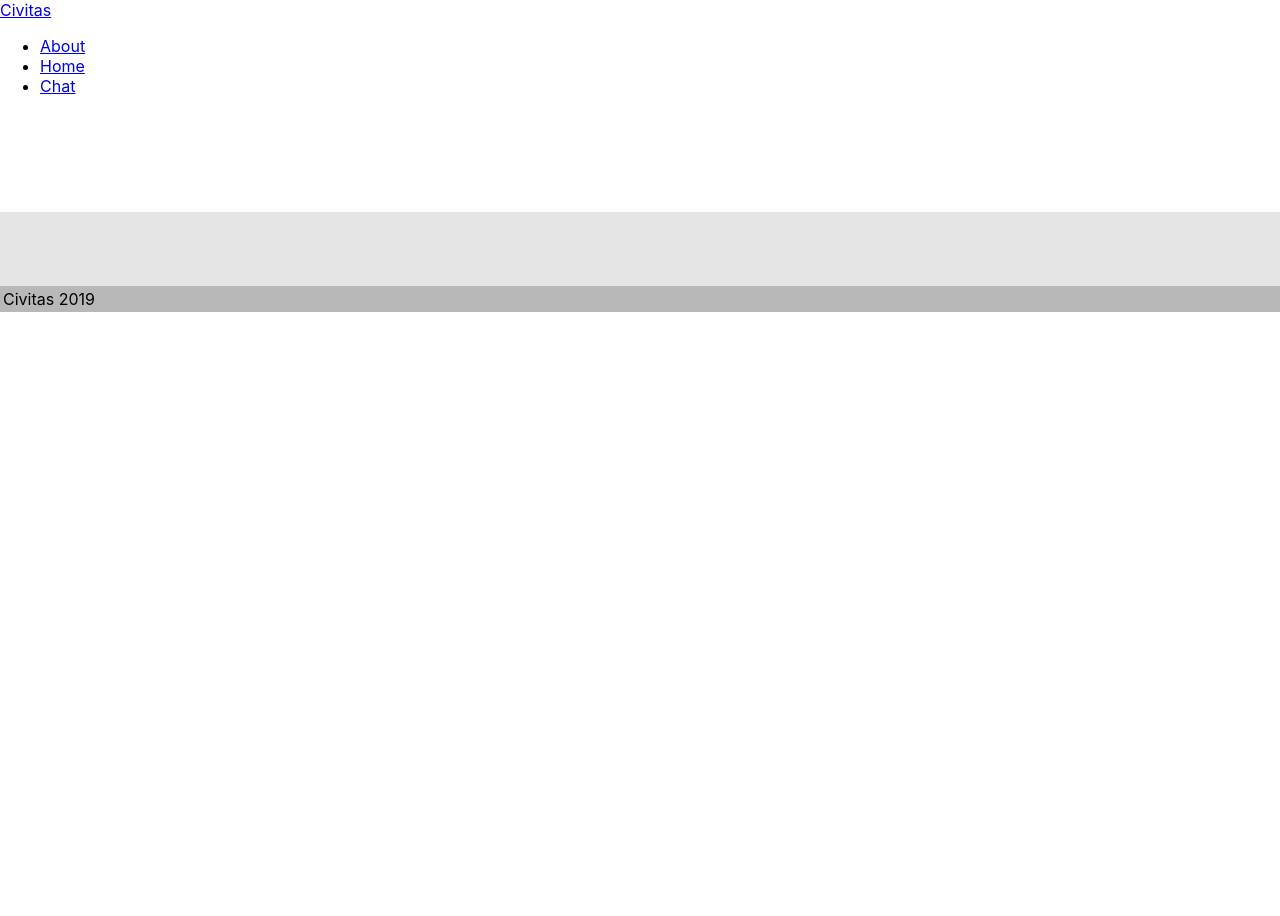
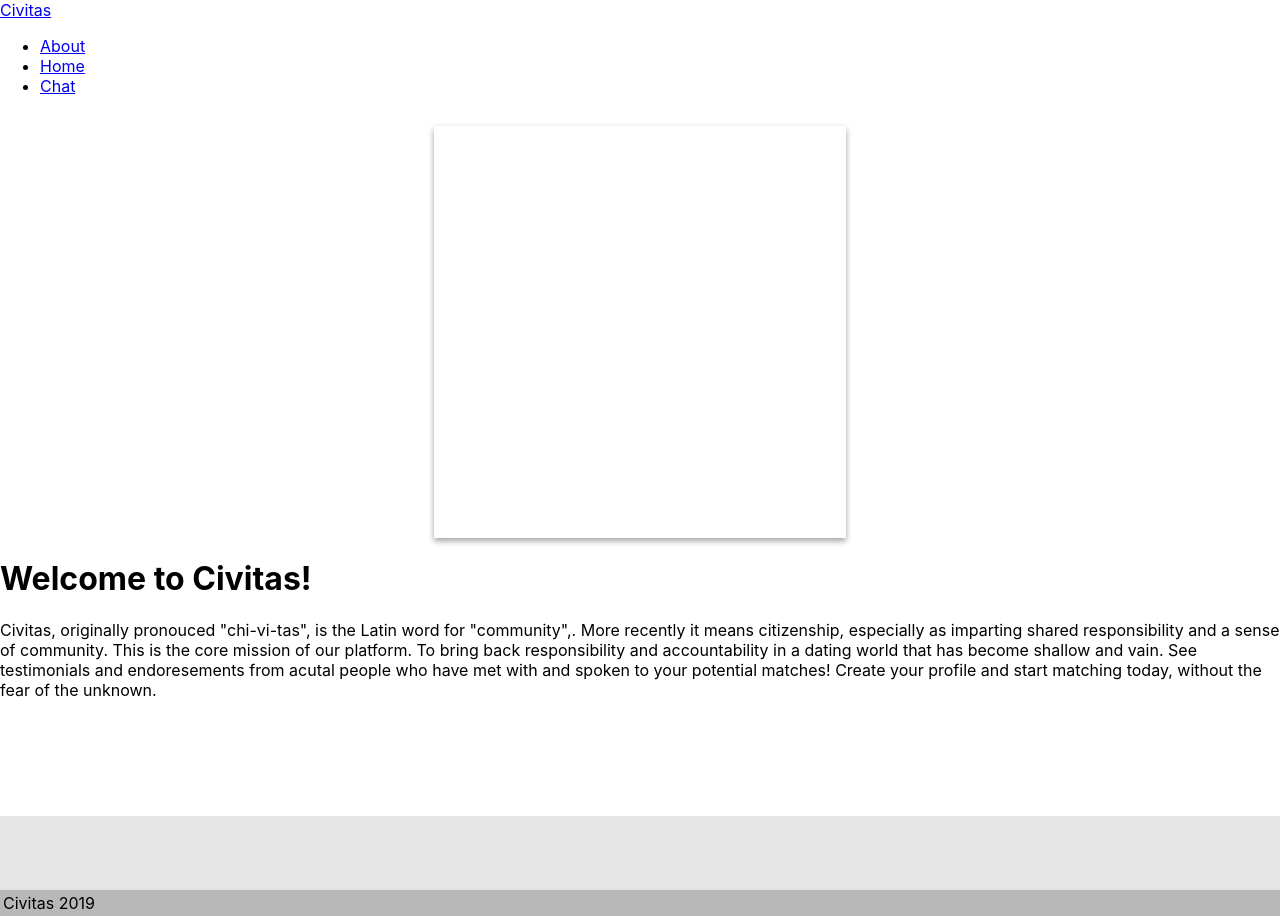
Before and after one commit to JustinL63/Swipe-Squad, a React (Create React App) app in the folder swipe-squad/: page /home in a window 1280 px wide. Before the commit the page ends 800 px from the top, so only its background shows below. Built offline with nearby package versions, Linux system fonts and the light colour scheme.

Commit message:
fixed home page path

```diff
--- a/swipe-squad/src/App.js
+++ b/swipe-squad/src/App.js
@@ -2,7 +2,7 @@ import React from "react";
 import { BrowserRouter as Router, Route } from "react-router-dom";
 import Chat from "./Pages/chat";
 import About from "./Pages/about";
-// import Search from "./pages/Search";
+import Home from "./Pages/home";
 import Navbar from "./components/NavBar";
 import Footer from "./components/Footer";
 import Wrapper from "./components/Wrapper";
@@ -14,7 +14,7 @@ function App() {
         <Navbar />
         <Wrapper>
           <Route exact path="/" component={About} />
-          <Route exact path="/about" component={About} />
+          <Route exact path="/home" component={Home} />
           <Route exact path="/chat" component={Chat} />
           {/* <Route exact path="/search" component={Search} /> */}
         </Wrapper>
--- a/swipe-squad/src/Pages/about.js
+++ b/swipe-squad/src/Pages/about.js
@@ -10,7 +10,7 @@ class Discover extends Component {
     matchCount: 0
   };
 
-  // When the component mounts, load the next dog to be displayed
+  // When the component mounts, load the next match to be displayed
   componentDidMount() {
     // this.loadNextUser();
   }
--- a/swipe-squad/src/components/Profile/index.js
+++ b/swipe-squad/src/components/Profile/index.js
@@ -1,5 +1,5 @@
 import React from "react";
-import "./style.css";
+// import "./style.css";
 
 function Profile(props) {
     return (
```
